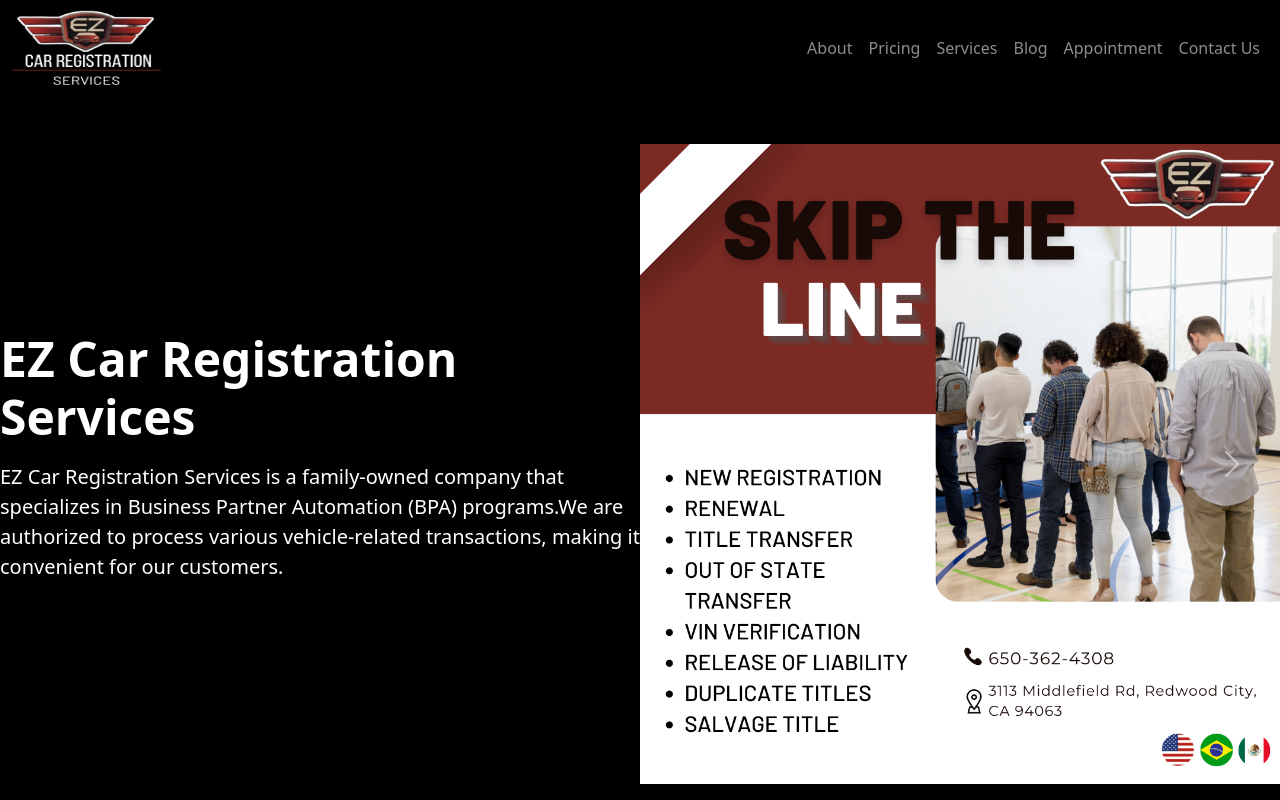
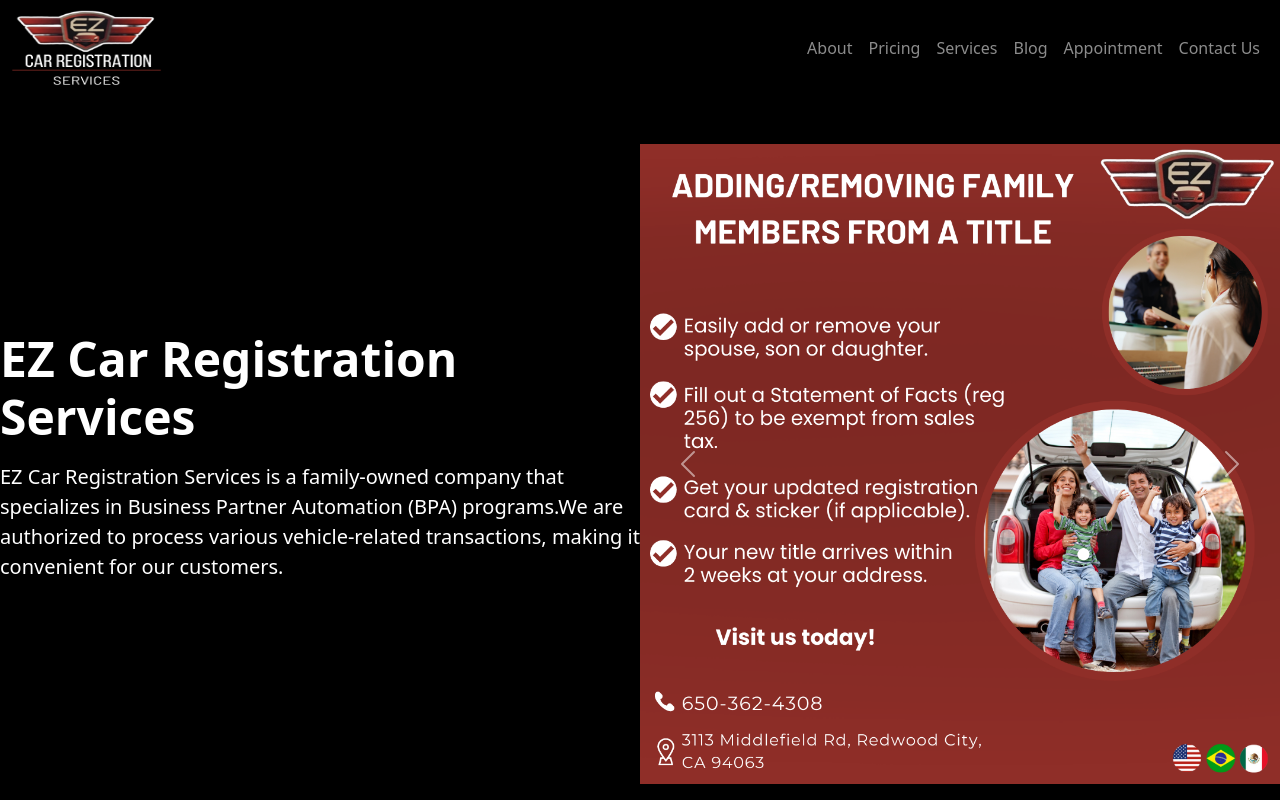
Before and after one commit to Honshu11/ez-car-landing-page, a React (Vite) app: page / in a window 1280 px wide. Shown: the top 800 px of the page. Built offline with nearby package versions, Linux system fonts and the light colour scheme; a web font is replaced by a local one.

Commit message:
added pictures to the carousel

```diff
--- a/src/Components/About/About.jsx
+++ b/src/Components/About/About.jsx
@@ -33,6 +33,15 @@ function About() {
             <div className="carousel-item active">
               <img src=".\Images\EzCar-skipTheLine.png" alt="People waiting in line." className="img-fluid" />
             </div>
+            <div className="carousel-item active">
+              <img src=".\Images\ezcar-alldocs.png" alt="DMV checklist" className='img-fluid' />
+            </div>
+            <div className="carousel-item active">
+              <img src=".\Images\ezcar-tags.png" alt="CA License plate" className='img-fluid' />
+            </div>
+            <div className="carousel-item active">
+              <img src=".\Images\ezcar-family.png" alt="DMV checklist to add family members on car title" className='img-fluid'/>
+            </div>
           </div>
           <button className='carousel-control-prev' data-bs-target='#carousel' data-bs-slide='prev'>
             <span className='carousel-control-prev-icon' aria-hidden='true'></span>
```
Also changed, not shown: public/Images/ezcar-family.png (added), public/Images/ezcar-tags.png (added).
